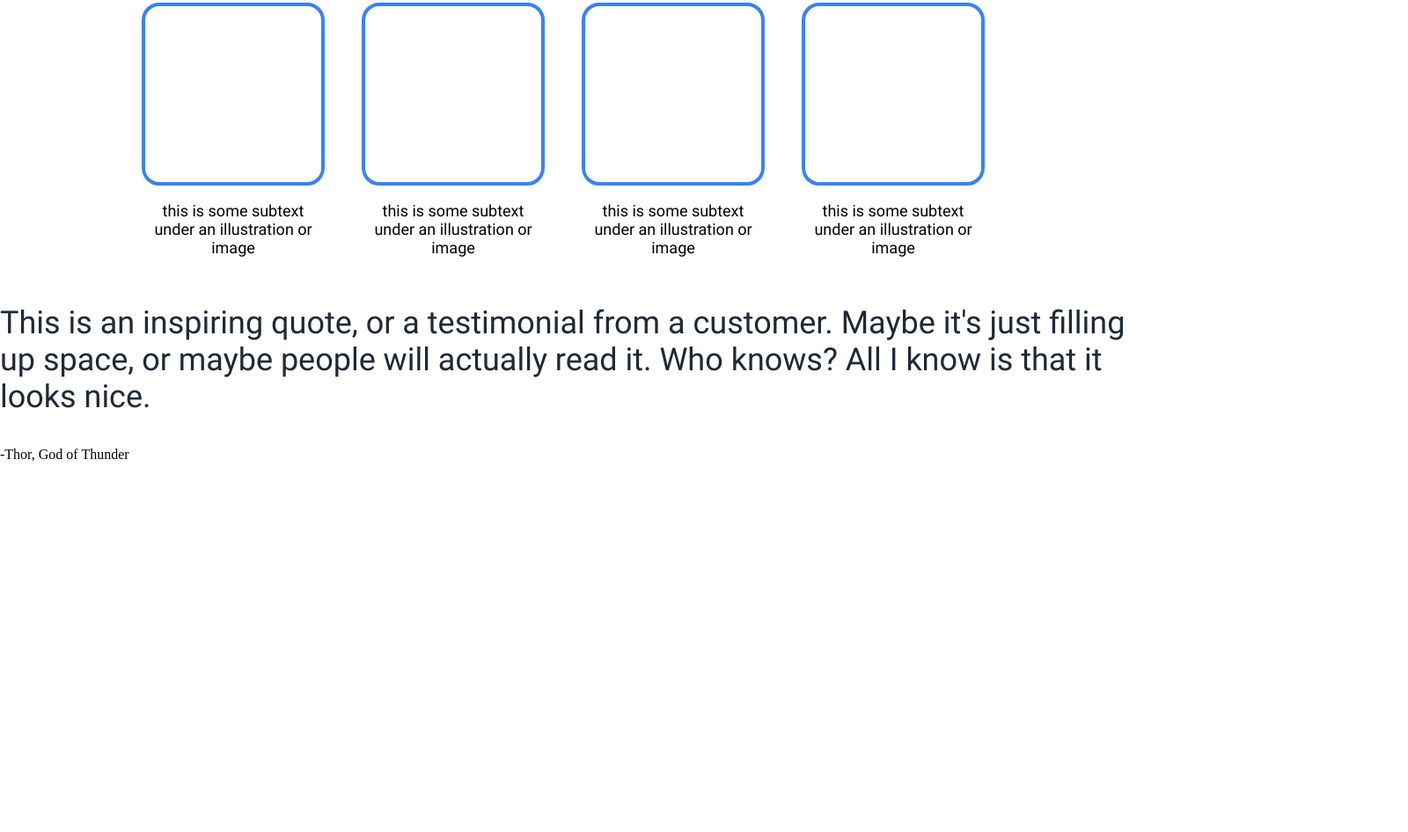
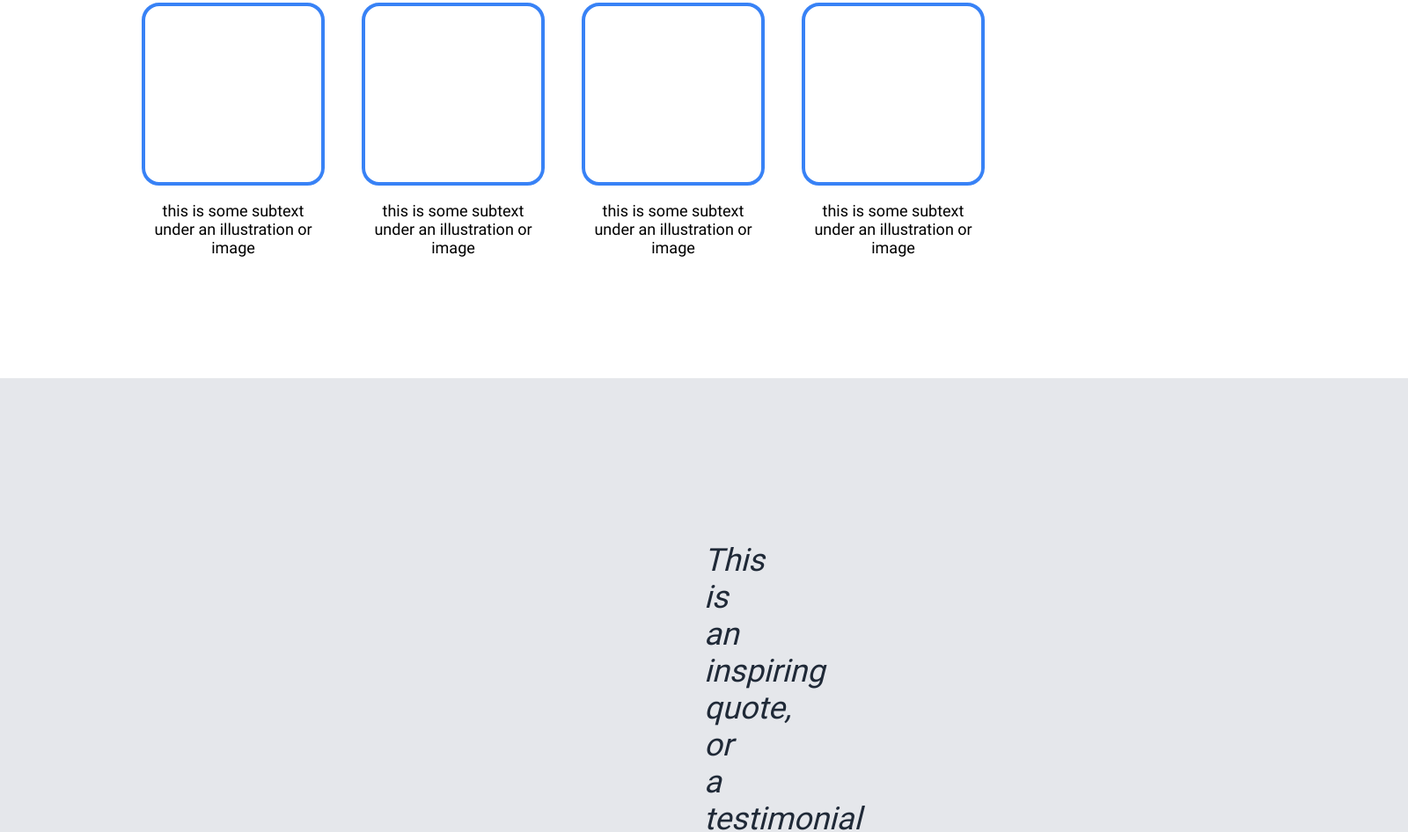
Before and after one commit to azhancf/Landing-Page, a plain HTML site: page index.html in a window 1280 px wide. Shown: the part 817-1763 px from the top of the page at 88% size, 1600 px wide, since content can reach past the window. Before the commit the page ends 1343 px from the top, so only its background shows below. Drawn offline with Linux system fonts and the light colour scheme.

Commit message:
organized the css

```diff
--- a/index.html
+++ b/index.html
@@ -48,10 +48,17 @@
         <p>This is an inspiring quote, or a testimonial from a customer. Maybe it's just filling up space, or maybe people will actually read it. Who knows? All I know is that it looks nice.</p>
         <div>-Thor, God of Thunder</div>
     </div>
+
     <div class="section4">
-
+        <div class="call-to-action">
+            <div class="text">
+                <h3>Call to action! It's time!</h3>
+                <p>Sign up for our product by clicking that button right over there!</p>
+            </div>
+            <button>Sign up</button>
+        </div>
+    </div>
     <!--
-    </div>
     <footer>
         <div>Copyright © The Odin Project 2021</div>
     </footer>
--- a/style.css
+++ b/style.css
@@ -3,6 +3,9 @@ element styling for main page
 TODO:
     - change text boldness?
     - make text justified in box subtext
+    - italic text
+    - make quote closer to thor part
+
  */
 
 
@@ -18,9 +21,6 @@ body {
     flex-flow: column;
     margin: 0;
     padding: 0;
-}
-
-h1, h2, p, button, .header-link, .header-logo {
     font-family: 'roboto';
 }
 
@@ -70,13 +70,18 @@ footer {
 .section2 {
     text-align: center;
     margin-top: 30px;
+    margin-bottom: 120px;
 }
 
+.section3 {
+    background-color: #E5E7EB;
+    padding: 150px 800px;
+    display: flex;
+    flex-direction: column;
+    justify-content: center;
+}
 
-
-/* styles */
-
-/* text */
+/* header */
 .header-links {
     display: flex;
     gap: 30px;
@@ -88,6 +93,7 @@ footer {
     font-weight: 600;
 }
 
+/* section 1 */
 .text {
     width: 600px;
 }
@@ -105,19 +111,32 @@ footer {
     color: #E5E7EB;
 }
 
+/* section 2 */
 .section2 h2 {
     font-weight: 1000;
 }
-
-.section3 p {
-    font-size: 36px;
-    color: #1F2937;
-}
-
 .subtext {
     text-align: center;
     font-size: 18px;
 }
+
+/* section 3 */
+.section3 p {
+    font-size: 36px;
+    color: #1F2937;
+    font-style: italic;
+}
+
+.section3 div {
+    align-self: flex-end;
+    font-size: 30px;
+    font-weight: bold;
+}
+
+/* section 4 */
+/* footer */
+
+
 
 /* other */
 .box {
```
